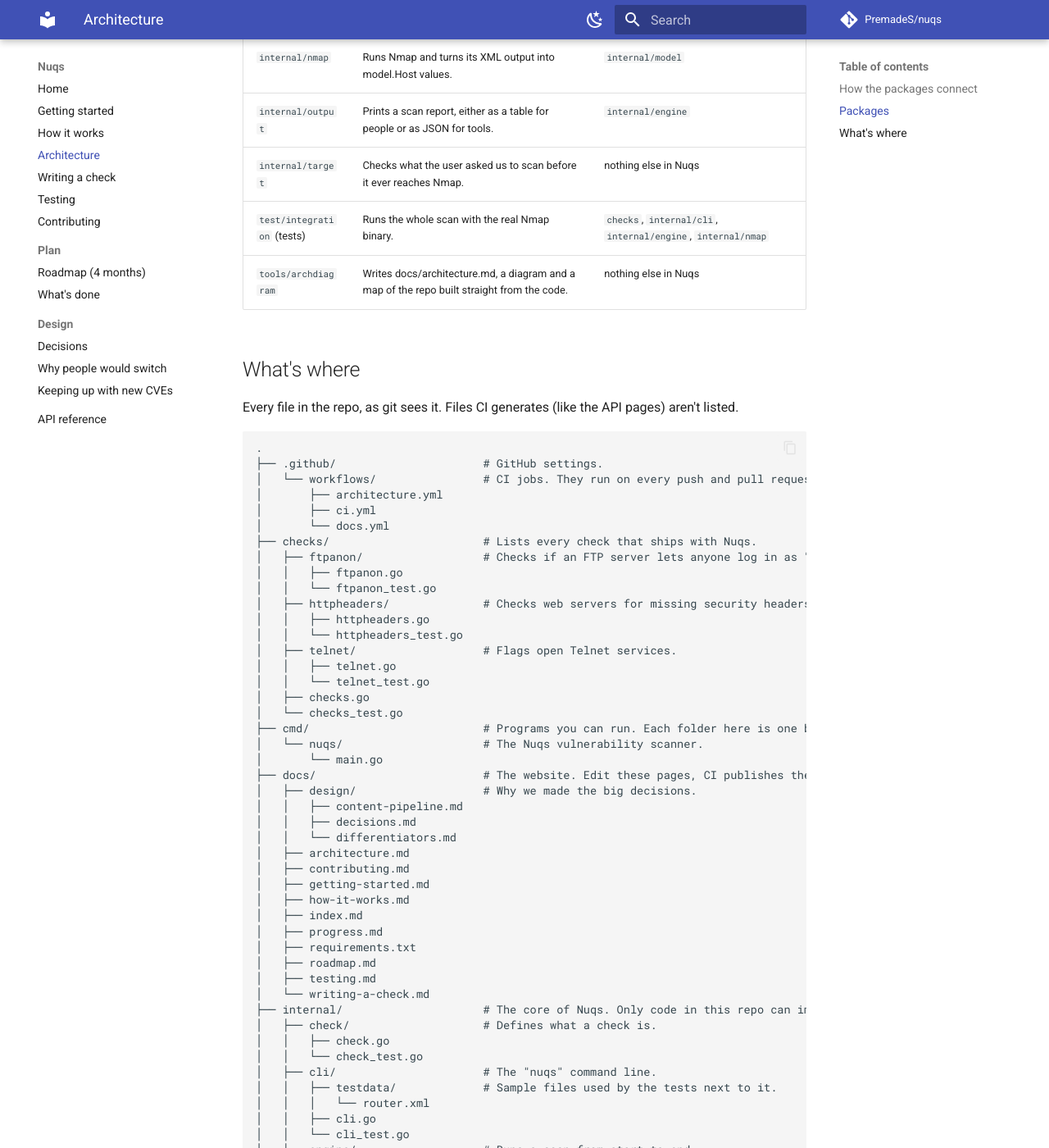
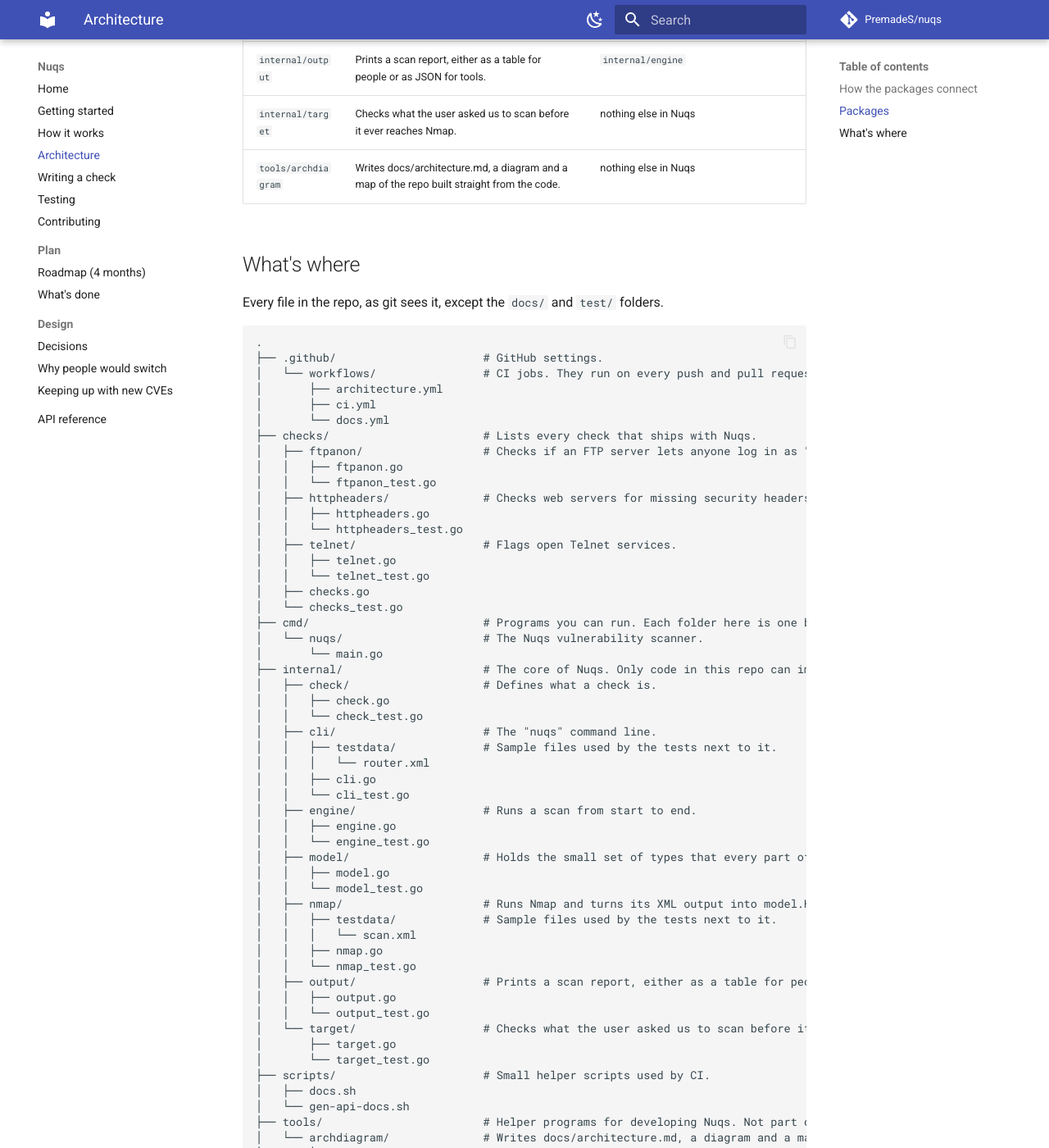
Before and after one commit to 92meharali/nuqs, an MkDocs documentation site: the page built from docs/architecture.md, in a window 1280 px wide and 1400 px high, scrolled down 1555 px. Shown: the whole window at 82% size. Built offline with MkDocs 1.6.1 and Material for MkDocs 9.7.7, drawn with Linux system fonts in a browser that asks for light colours; comment, search, counter and statistics services are not loaded; some of the changed text lies outside the part shown.

Commit message:
leave docs and test out of the architecture page

````diff
--- a/docs/architecture.md
+++ b/docs/architecture.md
@@ -24,9 +24,6 @@ flowchart LR
     n_internal_nmap["internal/nmap"]
     n_internal_output["internal/output"]
     n_internal_target["internal/target"]
-  end
-  subgraph n_g_test ["test"]
-    n_test_integration["test/integration"]
   end
   subgraph n_g_tools ["tools"]
     n_tools_archdiagram["tools/archdiagram"]
@@ -48,10 +45,6 @@ flowchart LR
   n_internal_engine --> n_internal_model
   n_internal_nmap --> n_internal_model
   n_internal_output --> n_internal_engine
-  n_test_integration -.-> n_checks
-  n_test_integration -.-> n_internal_cli
-  n_test_integration -.-> n_internal_engine
-  n_test_integration -.-> n_internal_nmap
 ```
 
 ## Packages
@@ -70,12 +63,11 @@ flowchart LR
 | `internal/nmap` | Runs Nmap and turns its XML output into model.Host values. | `internal/model` |
 | `internal/output` | Prints a scan report, either as a table for people or as JSON for tools. | `internal/engine` |
 | `internal/target` | Checks what the user asked us to scan before it ever reaches Nmap. | nothing else in Nuqs |
-| `test/integration` (tests) | Runs the whole scan with the real Nmap binary. | `checks`, `internal/cli`, `internal/engine`, `internal/nmap` |
 | `tools/archdiagram` | Writes docs/architecture.md, a diagram and a map of the repo built straight from the code. | nothing else in Nuqs |
 
 ## What's where
 
-Every file in the repo, as git sees it. Files CI generates (like the API pages) aren't listed.
+Every file in the repo, as git sees it, except the `docs/` and `test/` folders.
 
 ```text
 .
@@ -99,21 +91,6 @@ Every file in the repo, as git sees it. Files CI generates (like the API pages)
 ├── cmd/                          # Programs you can run. Each folder here is one binary.
 │   └── nuqs/                     # The Nuqs vulnerability scanner.
 │       └── main.go
-├── docs/                         # The website. Edit these pages, CI publishes them.
-│   ├── design/                   # Why we made the big decisions.
-│   │   ├── content-pipeline.md
-│   │   ├── decisions.md
-│   │   └── differentiators.md
-│   ├── architecture.md
-│   ├── contributing.md
-│   ├── getting-started.md
-│   ├── how-it-works.md
-│   ├── index.md
-│   ├── progress.md
-│   ├── requirements.txt
-│   ├── roadmap.md
-│   ├── testing.md
-│   └── writing-a-check.md
 ├── internal/                     # The core of Nuqs. Only code in this repo can import these.
 │   ├── check/                    # Defines what a check is.
 │   │   ├── check.go
@@ -143,9 +120,6 @@ Every file in the repo, as git sees it. Files CI generates (like the API pages)
 ├── scripts/                      # Small helper scripts used by CI.
 │   ├── docs.sh
 │   └── gen-api-docs.sh
-├── test/                         # Tests that need real tools, like Nmap.
-│   └── integration/              # Runs the whole scan with the real Nmap binary.
-│       └── integration_test.go
 ├── tools/                        # Helper programs for developing Nuqs. Not part of the scanner.
 │   └── archdiagram/              # Writes docs/architecture.md, a diagram and a map of the repo built straight from the code.
 │       ├── testdata/             # Sample files used by the tests next to it.
@@ -167,6 +141,8 @@ Every file in the repo, as git sees it. Files CI generates (like the API pages)
 │       │       │       └── main.go
 │       │       ├── docs/
 │       │       │   └── index.md
+│       │       ├── smoke/
+│       │       │   └── smoke_test.go
 │       │       ├── test/
 │       │       │   └── e2e/
 │       │       │       └── e2e_test.go
````
Also changed, not shown: other parts of docs/architecture.md (+1 -1 lines), 5 other files.
